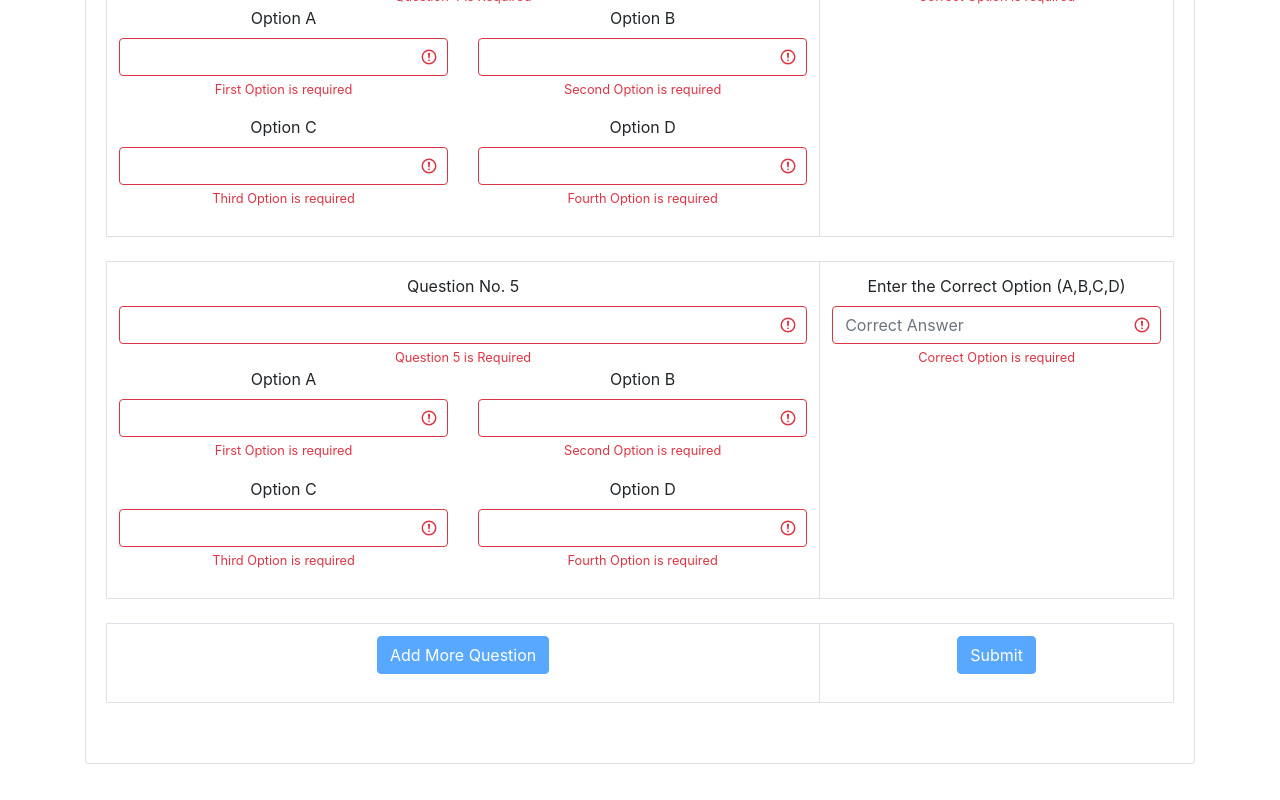
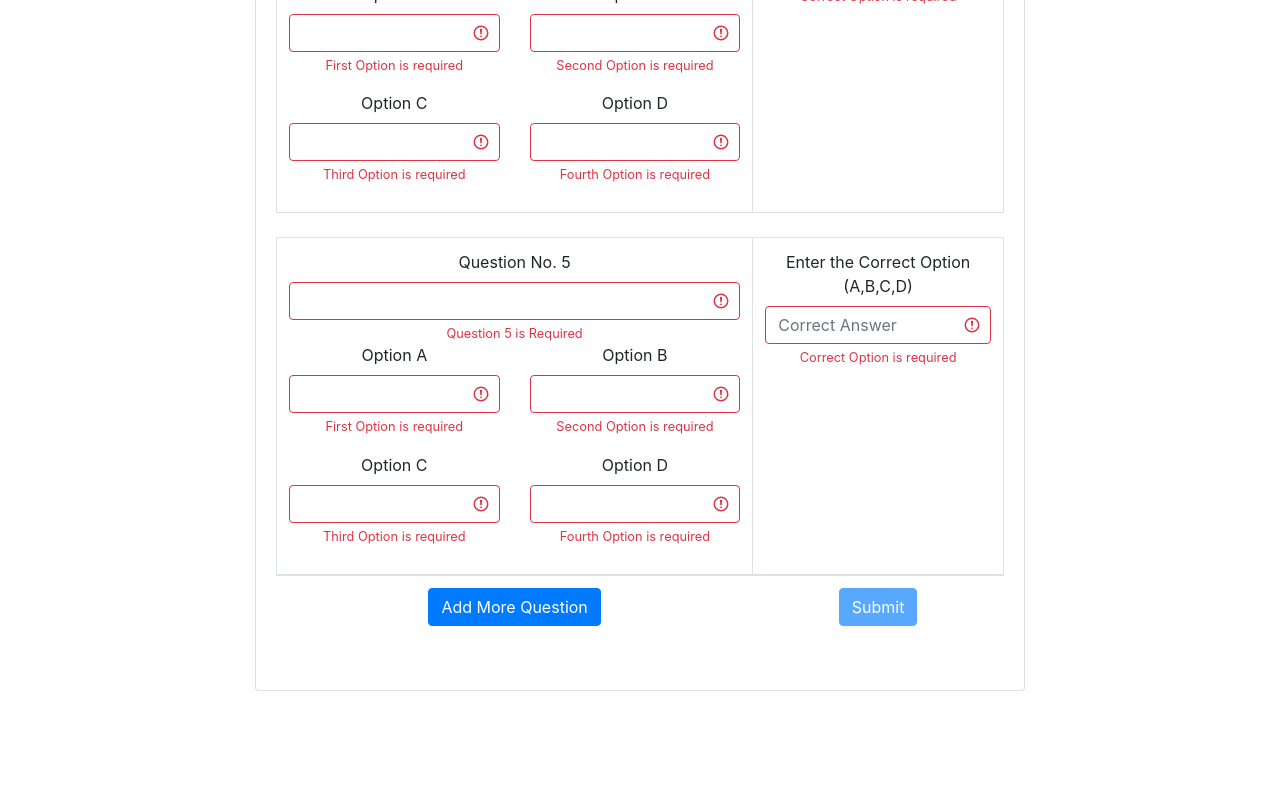
Before and after one commit to utkarshx99-zz/QuizApp-Non-DB, an Angular app: page /quizcreate in a window 1280 px wide. Shown: the part 1383-2183 px from the top of the page. After the commit the page ends 2098 px from the top, so only its background shows below. Built offline with nearby package versions, Linux system fonts and the light colour scheme.

Commit message:
Prefinal Commit

```diff
--- a/src/app/Components/quizcreate/quizcreate.component.css
+++ b/src/app/Components/quizcreate/quizcreate.component.css
@@ -0,0 +1,16 @@
+.container {
+    width: 800px;
+    justify-content: center;
+}
+
+/* .card-body {
+    background-color: whitesmoke;
+}
+
+.table-bordered {
+    background-color: white;
+}
+
+.card-header {
+    background-color: whitesmoke;
+} */
--- a/src/app/Components/quizcreate/quizcreate.component.html
+++ b/src/app/Components/quizcreate/quizcreate.component.html
@@ -17,9 +17,9 @@
         </table>
     </div>
 </div>
-<br><br>
-<div class="container">
-    <div class="card w-60">
+<br>
+<div class="container text-center">
+    <div class="card w-60 text-center">
         <h5 class="card-header text-center">Input your quiz data below</h5>
         <form class="card-body text-center" #f=ngForm (ngSubmit)="f.form.valid" novalidate>
             <table class="table">
@@ -267,14 +267,13 @@
                         </div>
                     </td>
                 </tbody>
-                <br>
-                <tbody class="table-bordered">
+                <tbody>
                     <td colspan="5">
                         <div class="form-group">
-                            <button type="submit" [disabled]="f.invalid" (click)="hideSubmit()" (click)="toggle()" class="btn btn-primary">Add More Question</button>
+                            <button type="submit" (click)="hideSubmit()" (click)="toggle()" class="btn btn-primary">Add More Question</button>
                         </div>
                     </td>
-                    <td *ngIf="showSubmit">
+                    <td *ngIf="showSubmit" colspan="5">
                         <div class="form-group">
                             <button type="submit" routerLink="/quizdisplay" [disabled]="f.invalid" (click)="QuizContent(f.value)" class="btn btn-primary ">
                                 Submit
@@ -282,15 +281,10 @@
                         </div>
                     </td>
                 </tbody>
-                <br>
             </table>
         </form>
-    </div>
-</div>
-<br>
-<div class="container" *ngIf="show">
-    <div class="card w-60">
-        <form class="card-body" #d=ngForm novalidate>
+        <form class="card-body text-center" #d=ngForm novalidate (ngSubmit)="d.form.valid" *ngIf="show">
+            <h6 class="card-header">Input Your Extra Question Here!!</h6>
             <table class="table">
                 <tbody class="table-bordered">
                     <td colspan="10">
@@ -341,12 +335,21 @@
                     </td>
                 </tbody>
                 <tbody>
-                    <td>
+                    <td colspan="10">
                         <div class="form-group">
-                            <button type="submit" routerLink="/quizdisplay" [disabled]="d.invalid" (click)="ExtraQuizContent(d.value)" (click)="QuizContent(f.value)" class="btn btn-primary btn-center">Submit</button>
+                            <button type="submit" (click)="newSubmitToggle()" [disabled]="d.invalid" (click)="countClick()" (click)="ExtraQuizContent(d.value)" (click)="QuizContent(f.value)" class="btn btn-primary btn-center">Submit</button>
                         </div>
                     </td>
+                    <!-- <td *ngIf="newSubmit">
+                        <div class="form-group">
+                            <button routerLink="/quizdisplay" [disabled]="d.invalid" (click)="extraQuestionPrompt()" (click)="countClick()" (click)="ExtraQuizContent(d.value)" class="btn btn-primary btn-center">Submit</button>
+                        </div>
+                    </td> -->
                 </tbody>
+                <!-- <tbody *ngIf="extraQPrompt">
+                    <td colspan="10" class="card-header text-center">Do You Want To Add One More Question?</td>
+                    <td colspan="5"><button class="btn btn-success">Yes</button><button class="btn btn-danger" style="margin-left:30px;">No</button></td>
+                </tbody> -->
             </table>
         </form>
     </div>
--- a/src/app/Components/quizcreate/quizcreate.component.ts
+++ b/src/app/Components/quizcreate/quizcreate.component.ts
@@ -13,8 +13,11 @@ export class QuizcreateComponent implements OnInit {
   model: any = [];
 
   public LoginContent = [];
-  public show:boolean = false;
+  public show: boolean = false;
   public showSubmit: boolean = true;
+  public count: number = 0;
+  public newSubmit: boolean = false;
+  public extraQPrompt: boolean = false;
 
   constructor(private ls: LoginService, private qs: QuizDataService, private eq: ExtraQuestionService) { }
 
@@ -40,4 +43,17 @@ export class QuizcreateComponent implements OnInit {
     this.showSubmit = !this.showSubmit;
   }
 
+  countClick() {
+    this.count++;
+  }
+
+  newSubmitToggle() {
+    this.newSubmit = !this.newSubmit;
+  }
+
+  extraQuestionPrompt() {
+    this.extraQPrompt = !this.extraQPrompt;
+  }
+
+
 }
```
Also changed, not shown: 1 other file (tests, documents, lock files or other folders).
